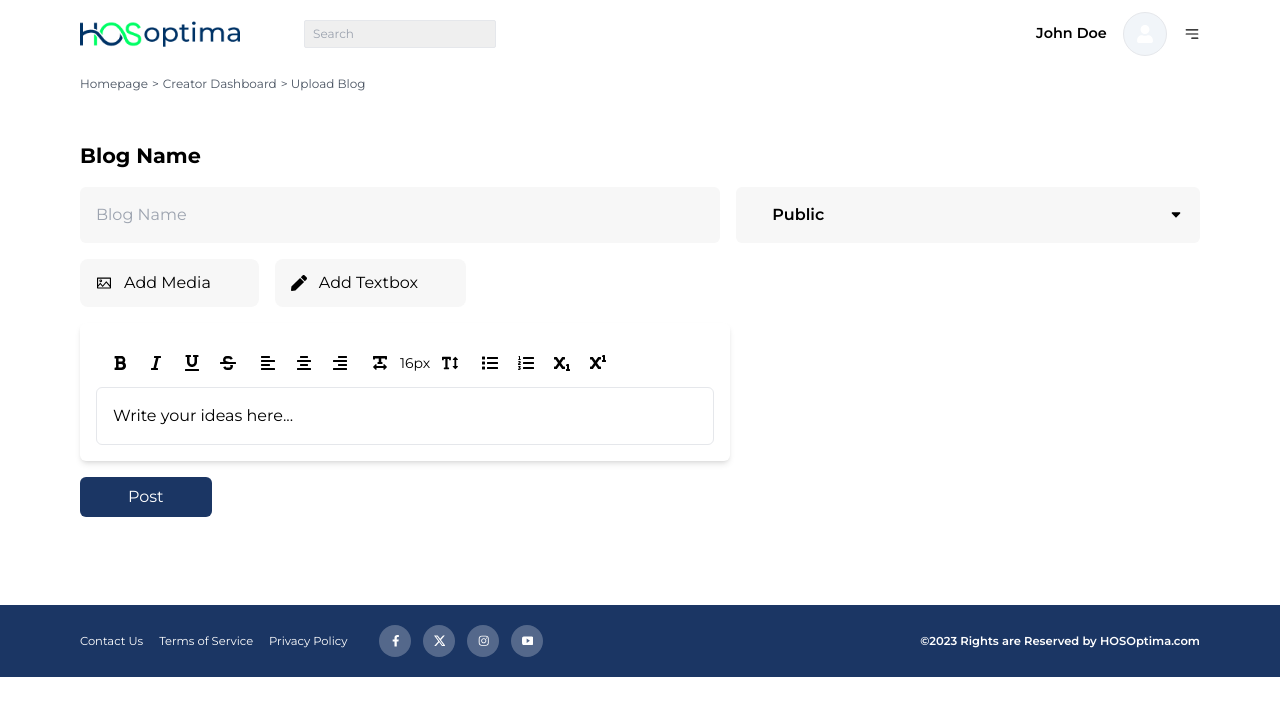
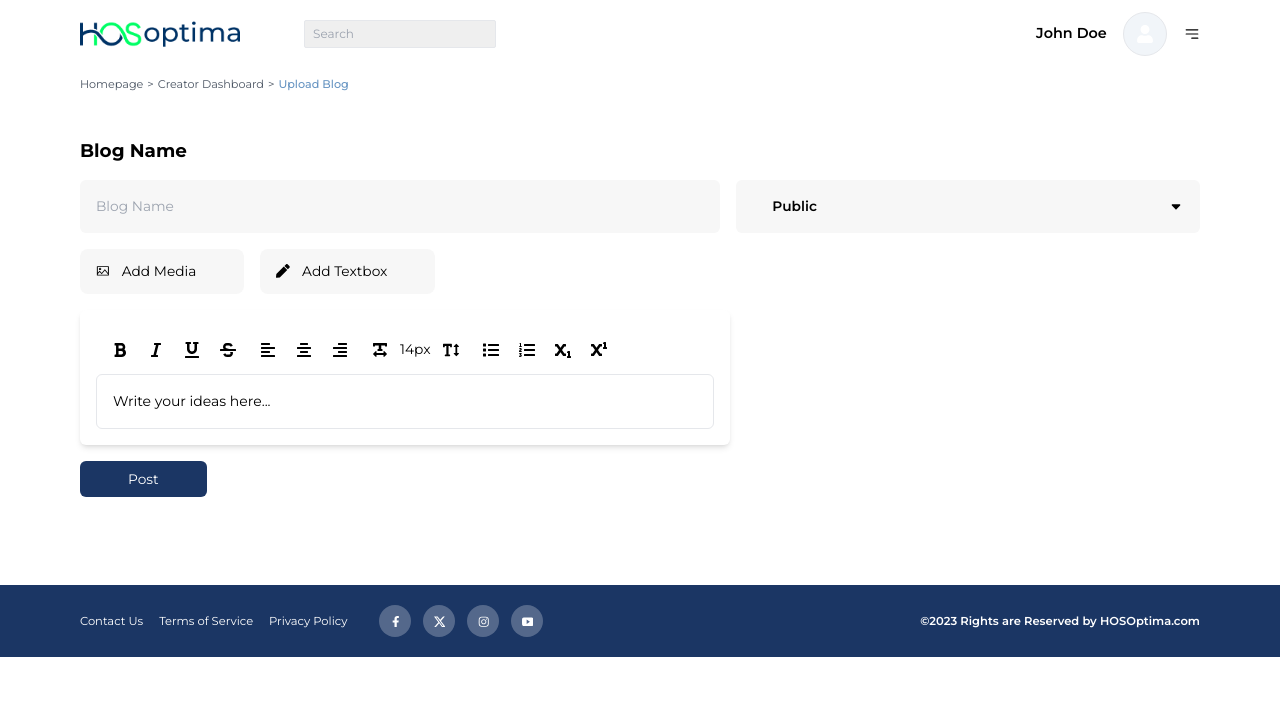
Before and after one commit to Haymoux/test-haybe, a Next.js app in the folder frontend/: page /admin/creator-dashboard/upload-blog in a window 1280 px wide. Shown: the top 716 px of the page. Built offline with nearby package versions, Linux system fonts and the light colour scheme.

Commit message:
update on the update blog page

```diff
--- a/frontend/app/admin/creator-dashboard/upload-blog/page.tsx
+++ b/frontend/app/admin/creator-dashboard/upload-blog/page.tsx
@@ -9,37 +9,39 @@ import { TiArrowSortedDown } from 'react-icons/ti'
 export default function UploadBlog() {
   return (
     <div className=''>
-        <h5 className='text-xs mb-4 max-md:mb-2 text-gray-600 flex gap-1'>
-          <Link href={`/`}>
+        <h5 className='text-[0.7rem] mb-3 max-md:mb-2 text-gray-600 flex gap-1'>
+          <Link href={`/`} className='hover:text-[#6694c2] hover:font-medium transition-colors duration-500 peer'>
             Homepage
           </Link>
            &gt;
-          <Link href={`/admin/creator-dashboard`}>
+          <Link href={`/admin/creator-dashboard`} className='hover:text-[#6694c2] hover:font-medium transition-colors duration-500 peer'>
             Creator Dashboard
           </Link>
            &gt;
-          Upload Blog
+           <span className='text-[#6694c2] font-medium transition-colors duration-500 peer-hover:text-gray-700'>
+             Upload Blog
+           </span>
         </h5>
         <div className='py-8 max-md:py-4'>
 
-          <h2 className='font-bold text-[1.3rem]'>Blog Name</h2>
+          <h2 className='font-bold text-[1.15rem]'>Blog Name</h2>
 
           <div className="flex w-full py-4 justify-between gap-4">
-            <input type='text' placeholder='Blog Name' className='p-4 max-md:p-2 w-[58%] outline-none bg-[#f7f7f7] rounded-md' />
+            <input type='text' placeholder='Blog Name' className='p-4 max-md:p-2 w-[58%] text-[0.86rem] outline-none bg-[#f7f7f7] rounded-md' />
             <button title='dropdown' className='p-4 max-md:p-2 bg-[#f7f7f7] w-[42%] rounded-md'>
               <div className="flex pl-5 max-md:pl-1 items-center justify-between">
-                <h3 className='font-semibold'>Public</h3>
+                <h3 className='font-semibold text-[0.86rem]'>Public</h3>
                 <TiArrowSortedDown />
               </div>
             </button>
           </div>
 
             <div className="flex w-[46%] max-md:w-full items-center gap-4 ">
-                <button className='flex items-center justify-center pr-12 max-md:pr-5 pl-4 py-3 rounded-lg bg-[#f7f7f7] gap-3'>
+                <button className='flex items-center justify-center pr-12 max-md:pr-5 pl-4 py-3 text-[0.86rem] rounded-lg bg-[#f7f7f7] gap-3'>
                     <AiOutlinePicture />
                     <span>Add Media</span>
                 </button>
-                <button className='flex items-center justify-center pr-12 max-md:pr-5 pl-4 py-3 rounded-lg bg-[#f7f7f7] gap-3'>
+                <button className='flex items-center justify-center pr-12 max-md:pr-5 pl-4 py-3 text-[0.86rem] rounded-lg bg-[#f7f7f7] gap-3'>
                     <FaPen />
                     <span>Add Textbox</span>
                 </button>
@@ -49,7 +51,7 @@ export default function UploadBlog() {
             <TextEditor />
           </div>
 
-          <button title='upload Book' className='bg-[#1B3664] py-2 px-12 rounded-md text-white'>Post</button>
+          <button title='upload Book' className='bg-[#1B3664] py-2 px-12 rounded-md text-white text-[0.86rem]'>Post</button>
         </div>
     </div>
   )
--- a/frontend/app/admin/creator-dashboard/upload-book/page.tsx
+++ b/frontend/app/admin/creator-dashboard/upload-book/page.tsx
@@ -1,5 +1,6 @@
 // import { RecentVideoCard } from '@/components/Cards/RecentVideoCard'
 // import { recentVideoData } from '@/mock data/recentVideoData'
+import UploadIcon from '@/components/Icons/UploadIcon'
 import Link from 'next/link'
 import React from 'react'
 import { FiUpload } from 'react-icons/fi'
@@ -8,26 +9,28 @@ import { TiArrowSortedDown } from 'react-icons/ti'
 export default function UploadBook() {
   return (
     <div className=''>
-        <h5 className='text-xs mb-4 max-md:mb-2 text-gray-600 flex gap-1'>
-          <Link href={`/`}>
+        <h5 className='text-[0.7rem] mb-3 max-md:mb-2 text-gray-600 flex gap-1'>
+          <Link href={`/`} className='hover:text-[#6694c2] hover:font-medium transition-colors duration-500 peer'>
             Homepage
           </Link>
            &gt;
-          <Link href={`/admin/creator-dashboard`}>
+          <Link href={`/admin/creator-dashboard`} className='hover:text-[#6694c2] hover:font-medium transition-colors duration-500 peer'>
             Creator Dashboard
           </Link>
            &gt;
-          Upload Book
+           <span className='text-[#6694c2] font-medium transition-colors duration-500 peer-hover:text-gray-700'>
+            Upload Book
+           </span>
         </h5>
-        <div className='py-8 max-md:py-4'>
+        <div className='py-6 max-md:py-4'>
 
-          <h2 className='font-bold text-[1.3rem]'>Book Name</h2>
+          <h2 className='font-bold text-[1.15rem]'>Book Name</h2>
 
           <div className="flex w-full py-4 max-md:py-2 justify-between gap-4">
-            <input type='text' placeholder='Book Name' className='p-4 max-md:p-2 w-[58%] outline-none bg-[#f7f7f7] rounded-md' />
+            <input type='text' placeholder='Book Name' className='p-4 max-md:p-2 w-[58%]  text-[0.86rem] outline-none bg-[#f7f7f7] rounded-md' />
             <button title='dropdown' className='p-4 max-md:p-2 bg-[#f7f7f7] w-[42%] rounded-md'>
               <div className="flex pl-5 max-md:pl-1 items-center justify-between">
-                <h3 className='font-semibold'>Public</h3>
+                <h3 className='font-semibold  text-[0.86rem]'>Public</h3>
                 <TiArrowSortedDown />
               </div>
             </button>
@@ -35,25 +38,26 @@ export default function UploadBook() {
 
           <div className="flex w-full py-4 h-[66vh] justify-between gap-4">
             <button title='upload Book' className='p-4 bg-[#f7f7f7] w-[58%] max-md:w-full rounded-md'>
-                <div className="flex flex-col items-center gap-4">
-                    <FiUpload className="text-5xl"/>
-                    <h3 className="text-[0.97rem] font-bold">Upload Book</h3>
+                <div className="flex flex-col items-center gap-2">
+                    {/* <FiUpload className="text-5xl"/> */}
+                    <UploadIcon />
+                    <h3 className="text-[0.97rem] font-medium text-[#1A1A1A]">Upload Book</h3>
                 </div>
             </button>
           </div>
 
           <div className="w-[58%] max-md:w-full py-4">
-            <h2 className='font-bold text-[1.3rem]'>Add Book Title</h2>
+            <h2 className='font-bold text-[1.15rem]'>Add Book Title</h2>
             <div className="py-4 mb-5">
-              <input type='text' placeholder='Write your ideas here' className='p-4 w-full outline-none bg-[#f7f7f7] rounded-md' />
+              <input type='text' placeholder='Write your ideas here' className='p-4 w-full  text-[0.86rem] outline-none bg-[#f7f7f7] rounded-md' />
             </div>
-            <h2 className='font-bold text-[1.3rem]'>Add Book Description</h2>
+            <h2 className='font-bold text-[1.15rem]'>Add Book Description</h2>
             <div className="py-4">
-              <textarea placeholder='Write your ideas here' className='p-4 w-full h-[40vh] outline-none bg-[#f7f7f7] rounded-md' />
+              <textarea placeholder='Write your ideas here' className='p-4 w-full h-[40vh]  text-[0.86rem] outline-none bg-[#f7f7f7] rounded-md' />
             </div>
           </div>
 
-          <button title='upload Book' className='bg-[#1B3664] py-2 px-12 rounded-md text-white'>Post</button>
+          <button title='upload Book' className='bg-[#1B3664] py-2 px-12  text-[0.86rem] rounded-md text-white'>Post</button>
         </div>
     </div>
   )
--- a/frontend/app/admin/creator-dashboard/upload-video/page.tsx
+++ b/frontend/app/admin/creator-dashboard/upload-video/page.tsx
@@ -10,15 +10,15 @@ export default function UploadVideo() {
   return (
     <div className=''>
         <h5 className='text-[0.7rem] mb-3 max-md:mb-2 text-gray-600 flex gap-1'>
-          <Link href={`/`} className='hover:text-[#6694c2] hover:font-medium transition-colors duration-200 peer'>
+          <Link href={`/`} className='hover:text-[#6694c2] hover:font-medium transition-colors duration-500 peer'>
             Homepage
           </Link>
            &gt;
-          <Link href={`/admin/creator-dashboard`} className='hover:text-[#6694c2] hover:font-medium transition-colors duration-200 peer'>
+          <Link href={`/admin/creator-dashboard`} className='hover:text-[#6694c2] hover:font-medium transition-colors duration-500 peer'>
             Creator Dashboard
           </Link>
            &gt;
-           <span className='text-[#6694c2] font-medium transition-colors duration-200 peer-hover:text-gray-700'>
+           <span className='text-[#6694c2] font-medium transition-colors duration-500 peer-hover:text-gray-700'>
             Upload Video
            </span>
         </h5>
@@ -54,9 +54,10 @@ export default function UploadVideo() {
                     ))
                 }
               </div>
-              <button className='bg-[#1B3664] max-md:mt-4 p-2 text-white flex gap-4 items-center justify-center'>
+              <button className='bg-[#1B3664] max-md:mt-4 p-2 text-white flex gap-2 items-center justify-center'>
                 <FiUpload className="text-lg"/>
-                <span>Upload Another Video</span>
+                {/* <UploadIcon /> */}
+                <span className='text-[0.86rem]'>Upload Another Video</span>
               </button>
             </div>
           </div>
--- a/frontend/helper/TextEditor.tsx
+++ b/frontend/helper/TextEditor.tsx
@@ -28,7 +28,7 @@ const TextEditor: React.FC = () => {
     subscript: false,
     superscript: false
   });
-  const [fontSize, setFontSize] = useState(16);
+  const [fontSize, setFontSize] = useState(14);
 
   // Function to apply text formatting
   const applyFormat = (command: string) => {
@@ -158,7 +158,7 @@ const TextEditor: React.FC = () => {
           >
             <FaTextWidth />
           </button>
-          <span className="text-sm">{fontSize}px</span>
+          <span className=" text-[0.86rem]">{fontSize}px</span>
           <button
             title="Increase Font Size"
             className="p-2 rounded-md hover:bg-gray-200 focus:outline-none"
@@ -206,7 +206,7 @@ const TextEditor: React.FC = () => {
         ref={editorRef}
         contentEditable
         // placeholder="Write your ideas here..."
-        className={`w-full min-h-[44vh] border border-gray-300 rounded-md p-4 bg-gray-50 focus:outline-none ${isEmpty ? 'text-gray-400' : ''}`}
+        className={`w-full min-h-[44vh] border border-gray-300 rounded-md p-4 bg-gray-50 text-[0.86rem] focus:outline-none ${isEmpty ? 'text-gray-400' : ''}`}
         onInput={handleInput}
         onFocus={handleFocus}
         onBlur={handleBlur}
```
Also changed, not shown: frontend/assets/Export_fill.svg.
